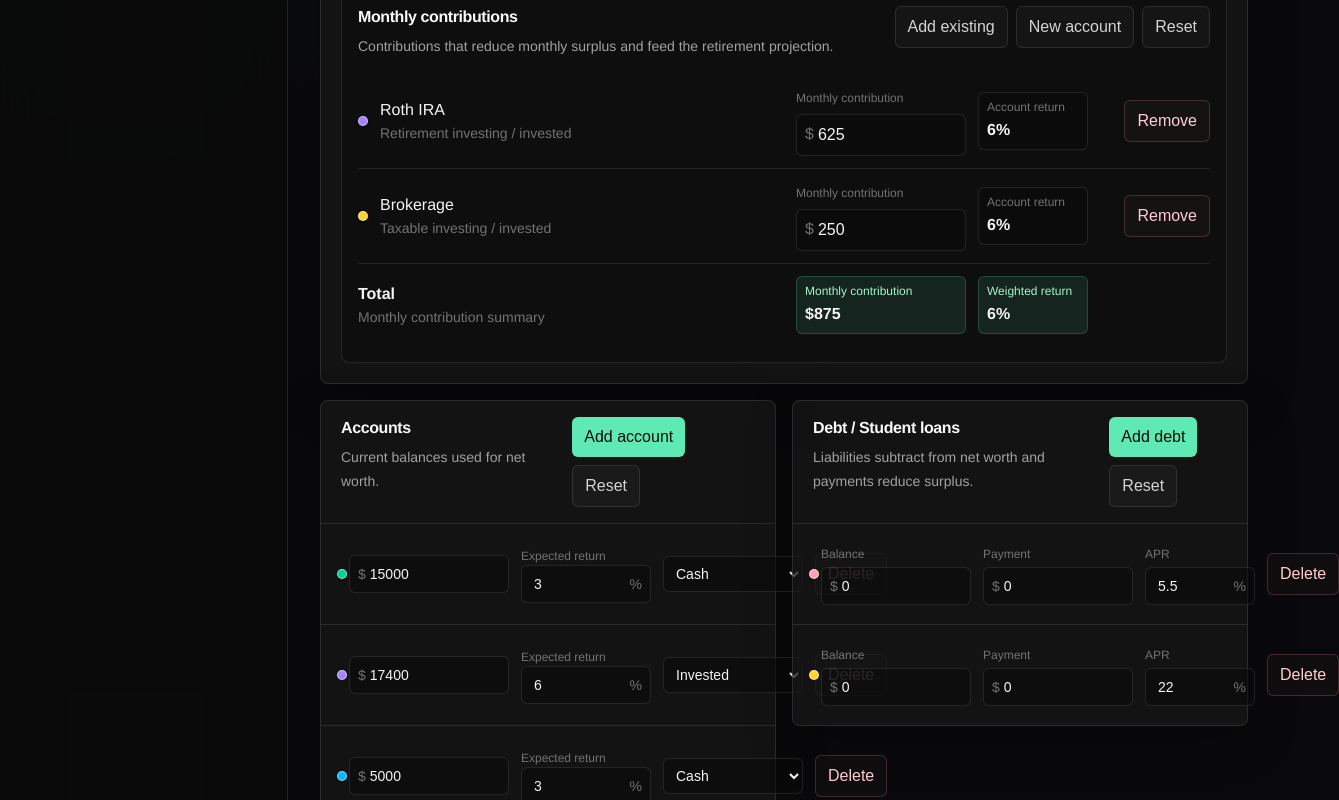
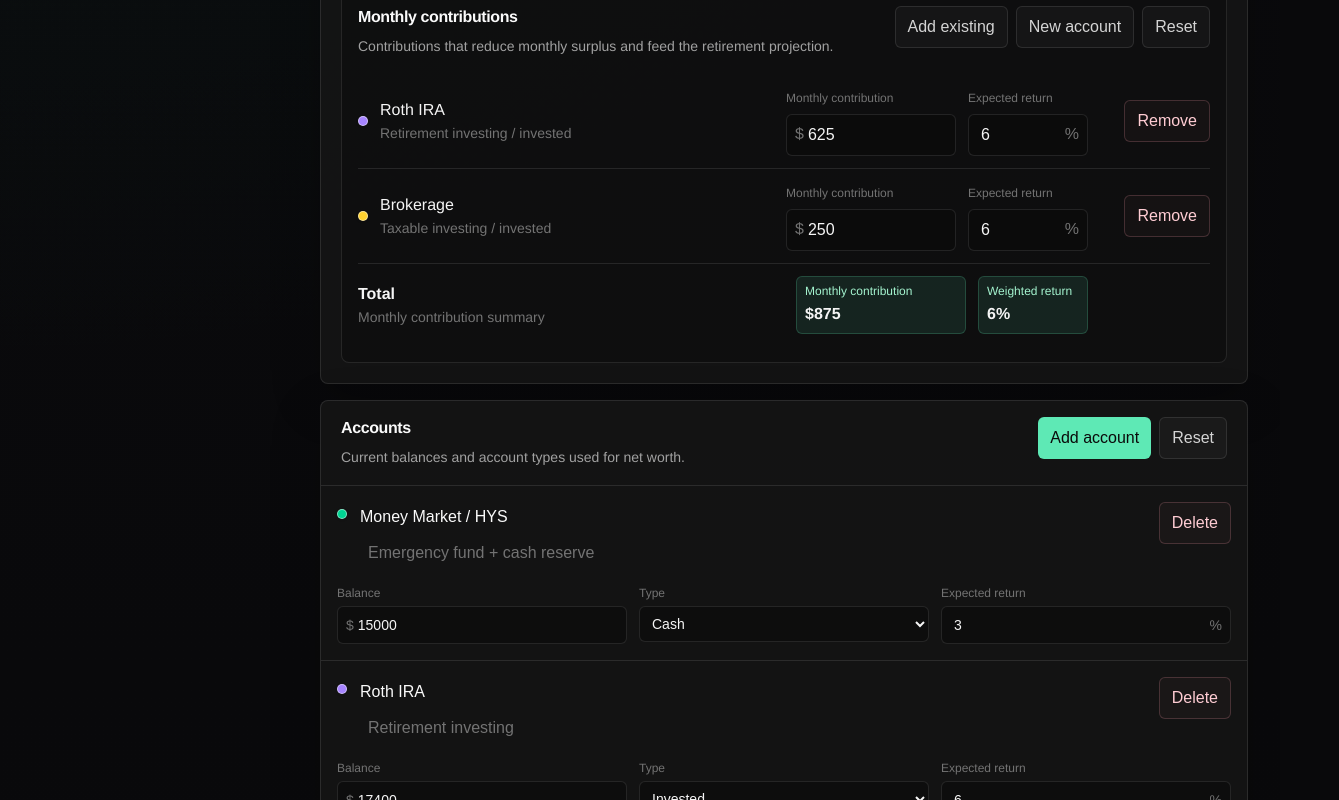
Before and after one commit to ian21morrison/Budget_App, a Next.js app: page / in a window 1280 px wide. Shown: the part 1160-1960 px from the top of the page, 1339 px wide, since content can reach past the window. Built offline with nearby package versions, Linux system fonts and the light colour scheme.

Commit message:
Refine account debt layout and navigation

```diff
--- a/app/page.tsx
+++ b/app/page.tsx
@@ -738,7 +738,7 @@ export default function Home() {
   return (
     <main className="min-h-screen bg-neutral-950 text-neutral-100">
       <div className="flex min-h-screen bg-[radial-gradient(circle_at_top_left,rgba(16,185,129,0.08),transparent_34%),linear-gradient(180deg,#0b0b0e_0%,#09090b_42%,#0b0b0d_100%)]">
-        <aside className="hidden w-72 shrink-0 border-r border-white/10 bg-neutral-950/80 px-6 py-6 backdrop-blur-xl lg:flex lg:flex-col">
+        <aside className="sticky top-0 hidden h-screen w-72 shrink-0 overflow-y-auto border-r border-white/10 bg-neutral-950/80 px-6 py-6 backdrop-blur-xl lg:flex lg:flex-col">
           <div className="mb-5">
             <div className="flex items-center gap-3">
               <div className="grid size-10 place-items-center rounded-lg bg-emerald-400 text-lg font-black text-neutral-950">
@@ -939,6 +939,7 @@ export default function Home() {
                       setShowContributionAccountPicker(true)
                     }
                     onUpdateAccount={updateAccount}
+                    onUpdateContributionReturn={updateContributionReturn}
                     onUpdateInvestmentContribution={updateInvestmentContribution}
                     renderColorPicker={renderColorPicker}
                     selectNumberInput={selectNumberInput}
@@ -946,7 +947,7 @@ export default function Home() {
                 }
               />
 
-              <div className="grid items-start gap-4 xl:grid-cols-2">
+              <div className="grid items-start gap-4">
                 <AccountsSection
                   accounts={accounts}
                   contributionReturns={contributionReturns}
--- a/components/AccountsSection.tsx
+++ b/components/AccountsSection.tsx
@@ -4,6 +4,7 @@ import {
   dangerButton,
   divider,
   inputBase,
+  itemTitleInput,
   primaryButton,
   rowHover,
   secondaryButton,
@@ -61,7 +62,7 @@ export function AccountsSection({
         <div>
           <h3 className={sectionTitle}>Accounts</h3>
           <p className={sectionDescription}>
-            Current balances used for net worth.
+            Current balances and account types used for net worth.
           </p>
         </div>
         <div className="flex flex-wrap gap-2">
@@ -86,10 +87,10 @@ export function AccountsSection({
         {accounts.map((account) => (
           <div
             key={account.id}
-            className={`grid gap-3 px-4 py-3 md:grid-cols-[minmax(0,1fr)_160px_130px_140px_auto] md:items-center ${rowHover}`}
+            className={`grid gap-3 px-4 py-4 ${rowHover}`}
           >
-            <div className="min-w-0">
-              <div className="flex items-center gap-3">
+            <div className="flex min-w-0 items-start justify-between gap-3">
+              <div className="flex min-w-0 flex-1 items-start gap-3">
                 {renderColorPicker(
                   `account-${account.id}`,
                   account.accent,
@@ -97,7 +98,7 @@ export function AccountsSection({
                   (color) => onUpdateAccount(account.id, "accent", color),
                   "size-2.5",
                 )}
-                <div className="grid min-w-0 flex-1 gap-2">
+                <div className="grid min-w-0 flex-1 gap-1">
                   <label className="block">
                     <span className="sr-only">Account title</span>
                     <input
@@ -106,7 +107,7 @@ export function AccountsSection({
                       onChange={(event) =>
                         onUpdateAccount(account.id, "name", event.target.value)
                       }
-                      className={`${transparentInput} w-full px-2 py-1 font-medium text-neutral-100`}
+                      className={`${itemTitleInput} w-full px-0 py-0.5 text-lg font-semibold leading-6`}
                     />
                   </label>
                   <label className="block">
@@ -126,11 +127,19 @@ export function AccountsSection({
                   </label>
                 </div>
               </div>
+              <button
+                type="button"
+                onClick={() => onDeleteAccount(account.id)}
+                className={`${dangerButton} shrink-0`}
+              >
+                Delete
+              </button>
             </div>
 
+            <div className="grid gap-3 sm:grid-cols-3">
               <label className="block text-sm">
-              <span className="sr-only">{account.name} balance</span>
-              <div className={`${inputBase} flex items-center px-2`}>
+                <span className="text-xs text-neutral-500">Balance</span>
+                <div className={`${inputBase} mt-1 flex items-center px-2`}>
                   <span className="text-neutral-500">$</span>
                   <input
                     type="number"
@@ -145,13 +154,32 @@ export function AccountsSection({
                         Number(event.target.value),
                       )
                     }
+                    aria-label={`${account.name} balance`}
                     className="min-w-0 flex-1 bg-transparent px-1 py-2 font-semibold text-neutral-100 outline-none"
                   />
                 </div>
               </label>
               <label className="block text-sm">
+                <span className="text-xs text-neutral-500">Type</span>
+                <select
+                  value={account.type}
+                  onChange={(event) =>
+                    onUpdateAccount(
+                      account.id,
+                      "type",
+                      event.target.value as AccountType,
+                    )
+                  }
+                  aria-label={`${account.name} account type`}
+                  className={`${inputBase} mt-1 w-full px-2 py-2 font-medium`}
+                >
+                  <option value="cash">Cash</option>
+                  <option value="invested">Invested</option>
+                </select>
+              </label>
+              <label className="block text-sm">
                 <span className="text-xs text-neutral-500">Expected return</span>
-              <div className={`${inputBase} flex items-center px-2`}>
+                <div className={`${inputBase} mt-1 flex items-center px-2`}>
                   <input
                     type="number"
                     onFocus={selectNumberInput}
@@ -176,30 +204,7 @@ export function AccountsSection({
                   <span className="text-neutral-500">%</span>
                 </div>
               </label>
-            <label className="block text-sm">
-              <span className="sr-only">{account.name} account type</span>
-              <select
-                value={account.type}
-                onChange={(event) =>
-                  onUpdateAccount(
-                    account.id,
-                    "type",
-                    event.target.value as AccountType,
-                  )
-                }
-                className={`${inputBase} w-full px-2 py-2 font-medium`}
-              >
-                <option value="cash">Cash</option>
-                <option value="invested">Invested</option>
-              </select>
-            </label>
-            <button
-              type="button"
-              onClick={() => onDeleteAccount(account.id)}
-              className={dangerButton}
-            >
-              Delete
-            </button>
+            </div>
           </div>
         ))}
       </div>
--- a/components/ContributionsSection.tsx
+++ b/components/ContributionsSection.tsx
@@ -43,6 +43,7 @@ type ContributionsSectionProps = {
     field: "name" | "institution" | "balance" | "type" | "accent",
     value: string | number,
   ) => void;
+  onUpdateContributionReturn: (accountId: string, value: number) => void;
   onUpdateInvestmentContribution: (accountId: string, value: number) => void;
   renderColorPicker: (
     pickerId: string,
@@ -72,6 +73,7 @@ export function ContributionsSection({
   onSelectContributionAccount,
   onShowAccountPicker,
   onUpdateAccount,
+  onUpdateContributionReturn,
   onUpdateInvestmentContribution,
   renderColorPicker,
   selectNumberInput,
@@ -155,7 +157,7 @@ export function ContributionsSection({
             {contributionAccounts.map((account) => (
               <div
                 key={account.id}
-                className={`grid gap-3 py-3 md:grid-cols-[minmax(0,1fr)_170px_110px_110px] md:items-center ${rowHover}`}
+                className={`grid gap-3 py-3 md:grid-cols-[minmax(0,1fr)_170px_120px_110px] md:items-center ${rowHover}`}
               >
                 <div className="flex min-w-0 items-center gap-3">
                   {renderColorPicker(
@@ -197,19 +199,35 @@ export function ContributionsSection({
                     />
                   </div>
                 </label>
-                <div className={`${nestedSurface} px-2 py-1.5`}>
-                  <p className="text-xs text-neutral-500">Account return</p>
-                  <p className="mt-1 font-semibold text-neutral-100">
-                    {formatPercent(
-                      contributionReturns[account.id] ??
+                <label className="block">
+                  <span className="text-xs text-neutral-500">
+                    Expected return
+                  </span>
+                  <div className={`${inputBase} mt-1 flex items-center px-2`}>
+                    <input
+                      type="number"
+                      onFocus={selectNumberInput}
+                      min="0"
+                      step="0.25"
+                      value={
+                        contributionReturns[account.id] ??
                         defaultReturnForAccount(
                           account,
                           retirementPlan.annualReturn,
-                        ),
-                    )}
-                    %
-                  </p>
-                </div>
+                        )
+                      }
+                      onChange={(event) =>
+                        onUpdateContributionReturn(
+                          account.id,
+                          Number(event.target.value),
+                        )
+                      }
+                      aria-label={`${account.name} expected return`}
+                      className="min-w-0 flex-1 bg-transparent px-1 py-2 font-semibold text-neutral-100 outline-none"
+                    />
+                    <span className="text-neutral-500">%</span>
+                  </div>
+                </label>
                 <button
                   type="button"
                   onClick={() => onRemoveContributionAccount(account.id)}
--- a/components/DebtsSection.tsx
+++ b/components/DebtsSection.tsx
@@ -3,6 +3,7 @@ import {
   dangerButton,
   divider,
   inputBase,
+  itemTitleInput,
   primaryButton,
   rowHover,
   secondaryButton,
@@ -47,7 +48,7 @@ export function DebtsSection({
     <article id="debt" className={`scroll-mt-24 ${surface}`}>
       <div className={sectionHeader}>
         <div>
-          <h3 className={sectionTitle}>Debt / Student loans</h3>
+          <h3 className={sectionTitle}>Debt</h3>
           <p className={sectionDescription}>
             Liabilities subtract from net worth and payments reduce surplus.
           </p>
@@ -74,9 +75,10 @@ export function DebtsSection({
         {debts.map((debt) => (
           <div
             key={debt.id}
-            className={`grid gap-3 px-4 py-3 lg:grid-cols-[minmax(0,1fr)_150px_150px_110px_auto] lg:items-center ${rowHover}`}
+            className={`grid gap-3 px-4 py-4 ${rowHover}`}
           >
-            <div className="flex min-w-0 items-center gap-3">
+            <div className="flex min-w-0 items-start justify-between gap-3">
+              <div className="flex min-w-0 flex-1 items-start gap-3">
                 {renderColorPicker(
                   `debt-${debt.id}`,
                   debt.accent,
@@ -84,7 +86,7 @@ export function DebtsSection({
                   (color) => onUpdateDebt(debt.id, "accent", color),
                   "size-2.5",
                 )}
-              <div className="grid min-w-0 flex-1 gap-2">
+                <div className="grid min-w-0 flex-1 gap-1">
                   <label className="block">
                     <span className="sr-only">Debt title</span>
                     <input
@@ -93,7 +95,7 @@ export function DebtsSection({
                       onChange={(event) =>
                         onUpdateDebt(debt.id, "name", event.target.value)
                       }
-                    className={`${transparentInput} w-full px-2 py-1 font-medium text-neutral-100 focus:border-rose-300/60`}
+                      className={`${itemTitleInput} w-full px-0 py-0.5 text-lg font-semibold leading-6 focus:border-rose-300/60 focus:ring-rose-300/10`}
                     />
                   </label>
                   <label className="block">
@@ -104,12 +106,21 @@ export function DebtsSection({
                       onChange={(event) =>
                         onUpdateDebt(debt.id, "lender", event.target.value)
                       }
-                    className={`${transparentInput} w-full px-2 py-1 text-sm text-neutral-500 focus:border-rose-300/60 focus:text-neutral-200`}
+                      className={`${transparentInput} w-full px-0 py-0.5 text-sm text-neutral-500 focus:border-rose-300/60 focus:text-neutral-200`}
                     />
                   </label>
                 </div>
               </div>
+              <button
+                type="button"
+                onClick={() => onDeleteDebt(debt.id)}
+                className={`${dangerButton} shrink-0`}
+              >
+                Delete
+              </button>
+            </div>
 
+            <div className="grid gap-3 sm:grid-cols-3">
               <label className="block text-sm">
                 <span className="text-xs text-neutral-500">Balance</span>
                 <div className={`${inputBase} mt-1 flex items-center px-2 focus-within:border-rose-300/60`}>
@@ -121,7 +132,11 @@ export function DebtsSection({
                     step="100"
                     value={debt.balance}
                     onChange={(event) =>
-                    onUpdateDebt(debt.id, "balance", Number(event.target.value))
+                      onUpdateDebt(
+                        debt.id,
+                        "balance",
+                        Number(event.target.value),
+                      )
                     }
                     className="min-w-0 flex-1 bg-transparent px-1 py-2 font-semibold text-neutral-100 outline-none"
                   />
@@ -139,7 +154,11 @@ export function DebtsSection({
                     step="25"
                     value={debt.payment}
                     onChange={(event) =>
-                    onUpdateDebt(debt.id, "payment", Number(event.target.value))
+                      onUpdateDebt(
+                        debt.id,
+                        "payment",
+                        Number(event.target.value),
+                      )
                     }
                     className="min-w-0 flex-1 bg-transparent px-1 py-2 font-semibold text-neutral-100 outline-none"
                   />
@@ -163,13 +182,7 @@ export function DebtsSection({
                   <span className="text-neutral-500">%</span>
                 </div>
               </label>
-            <button
-              type="button"
-              onClick={() => onDeleteDebt(debt.id)}
-              className={dangerButton}
-            >
-              Delete
-            </button>
+            </div>
           </div>
         ))}
       </div>
--- a/components/uiStyles.ts
+++ b/components/uiStyles.ts
@@ -34,6 +34,9 @@ export const inputBase =
 export const transparentInput =
   "rounded-md border border-transparent bg-transparent outline-none transition hover:border-white/10 hover:bg-white/[0.04] focus:border-emerald-300/60 focus:bg-neutral-950/70 focus:ring-2 focus:ring-emerald-300/10";
 
+export const itemTitleInput =
+  "rounded-md border border-transparent bg-transparent text-neutral-50 outline-none transition placeholder:text-neutral-500 hover:border-white/10 hover:bg-white/[0.04] focus:border-emerald-300/60 focus:bg-neutral-950/70 focus:ring-2 focus:ring-emerald-300/10";
+
 export const rowHover = "transition hover:bg-white/[0.035]";
 
 export const divider = "divide-y divide-white/10";
```
Also changed, not shown: 2 other files (tests, documents, lock files or other folders). Lines whose indentation alone changed are shown as unchanged.
